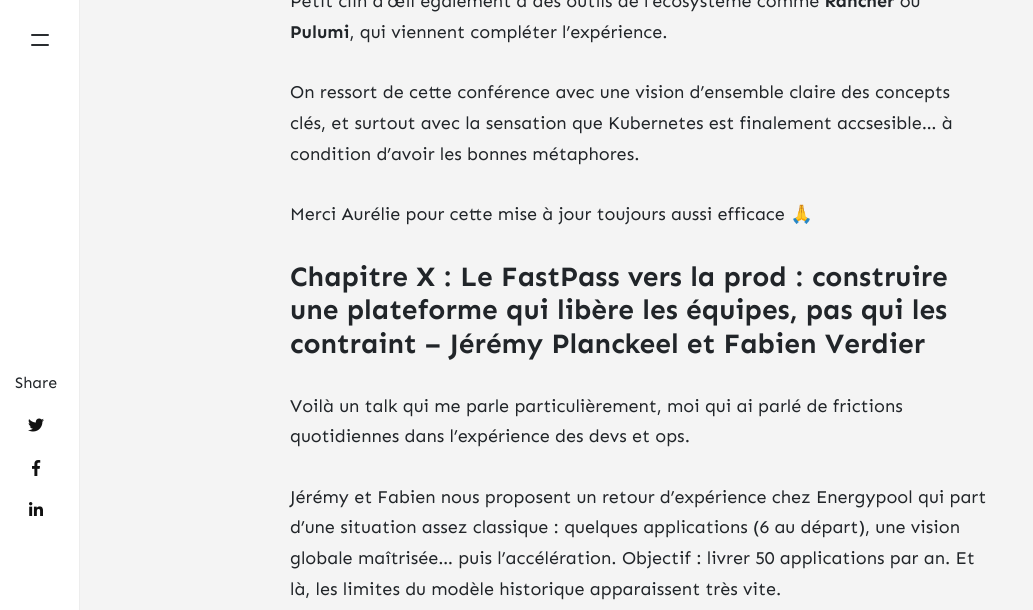
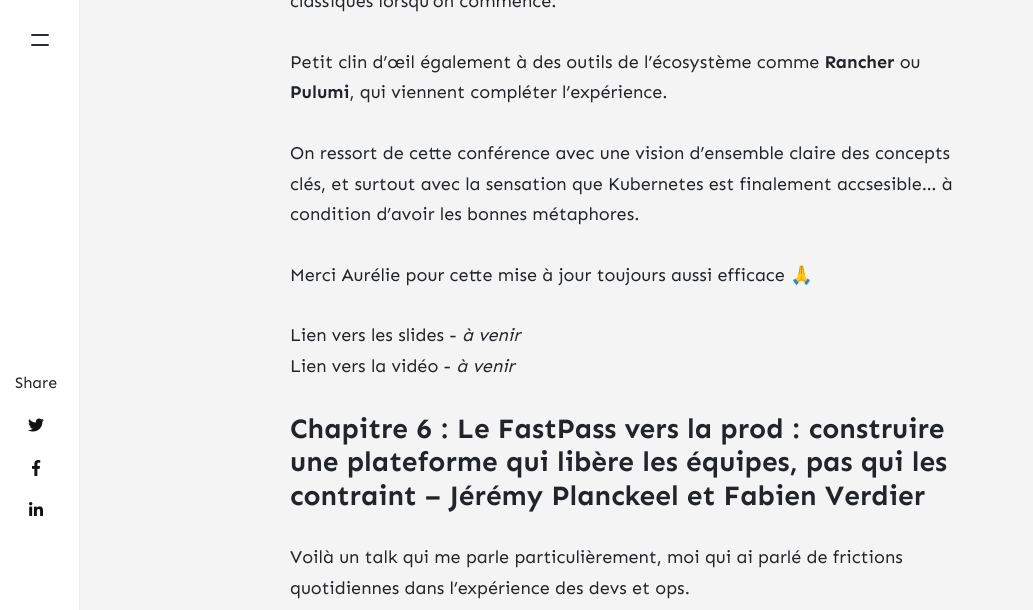
Before and after one commit to klaukf/blog, a Jekyll site: the page built from _posts/2026-04-17-Retour-sur-MiXiT-2026.md, in a window 1280 px wide and 900 px high, scrolled down 15173 px, cut to the strip 0-610 px from the top of the window. Shown: the whole strip, without its empty margins (0-1033 px from the left). Built offline with Jekyll 4.4.1, drawn with Linux system fonts in a browser that asks for light colours; nearby versions of some CDN libraries; comment, search, counter and statistics services are not loaded; some of the changed text lies outside the part shown.

Commit message:
CorrectionsLiens (#57)

```diff
--- a/_posts/2026-04-17-Retour-sur-MiXiT-2026.md
+++ b/_posts/2026-04-17-Retour-sur-MiXiT-2026.md
@@ -214,9 +213,11 @@ Un sujet qui dépasse largement le jeu vidéo : il s’agit d’ouvrir les imagi
 Une keynote qui pousse à regarder autrement les personnages que l’on incarne… et ceux que l’on ne voit pas encore.
 
 
+Lien vers les slides - *à venir*
+Lien vers la vidéo - *à venir*
 
 
-### Chapitre X : Comprendre Kubernetes de manière visuelle – Aurélie Vache
+### Chapitre 5 : Comprendre Kubernetes de manière visuelle – Aurélie Vache
 
 Quand on parle de Kubernetes, il y a souvent deux réactions : soit on hoche la tête d’un air entendu (oui oui bien sûr, les pods, les nodes, tout ça…), soit on ressent une légère crispation intérieure à l’idée d’essayer de comprendre comment tout cela fonctionne réellement.
 
@@ -266,10 +267,11 @@ On ressort de cette conférence avec une vision d’ensemble claire des concepts
 Merci Aurélie pour cette mise à jour toujours aussi efficace 🙏
 
 
+Lien vers les slides - *à venir*
+Lien vers la vidéo - *à venir*
 
 
-
-### Chapitre X : Le FastPass vers la prod : construire une plateforme qui libère les équipes, pas qui les contraint – Jérémy Planckeel et Fabien Verdier
+### Chapitre 6 : Le FastPass vers la prod : construire une plateforme qui libère les équipes, pas qui les contraint – Jérémy Planckeel et Fabien Verdier
 
 Voilà un talk qui me parle particulièrement, moi qui ai parlé de frictions quotidiennes dans l'expérience des devs et ops.
 
@@ -337,8 +339,11 @@ Et finalement, la question clé reste simple :
 est-ce que votre plateforme accélère vos équipes… ou est-ce qu’elle les ralentit ?
 
 
+Lien vers les slides - *à venir*
+Lien vers la vidéo - *à venir*
 
-### Chapitre X : L’indépendance des médias… indés – David Dufresne
+
+### Chapitre 7 : L’indépendance des médias… indés – David Dufresne
 
 Comment résumer une keynote pour laquelle on n’a quasiment pas pris de notes ? Peut-être parce que, justement, il fallait surtout écouter. Ou plutôt accepter de se laisser emmener dans un récit qui ne suivait pas vraiment le chemin attendu d’une keynote “classique”.
 
@@ -389,9 +394,11 @@ Pas de call-to-action tonitruant pour conclure, mais plutôt une sensation diffu
 Et peut-être que “mettre un peu de trouble” est finalement une condition nécessaire pour éviter que tout ne devienne trop prévisible.
 
 
+Lien vers les slides - *à venir*
+Lien vers la vidéo - *à venir*
 
 
-### Chapitre X : Wikipédia a 25 ans : de l’utopie numérique au pilier du savoir commun – Rémy Gerbet
+### Chapitre 8 : Wikipédia a 25 ans : de l’utopie numérique au pilier du savoir commun – Rémy Gerbet
 
 Deuxième journée, keynote d’ouverture. Le genre de moment où l’on se pose encore avec son café à la main, l’esprit un peu embué par les échanges de la veille, mais déjà prêt à replonger. Et quel meilleur sujet pour démarrer que Wikipédia ? Un objet du quotidien tellement banal… qu’on en oublierait presque à quel point il est extraordinaire.
 
@@ -447,8 +454,11 @@ Et peut-être que la meilleure façon de remercier Wikipédia… c’est encore
 ![Rémy et les 25 ans de Wikipédia]({{ site.url }}{{ site.baseurl }}/assets/images/MIX26/RemyWikipedia.png)
 
 
+Lien vers les slides - *à venir*
+Lien vers la vidéo - *à venir*
 
-## Chapitre X : Il était une fois le code : du Clean Code au Narrative Code – Sandrine Banas
+
+## Chapitre 9 : Il était une fois le code : du Clean Code au Narrative Code – Sandrine Banas
 
 Petite joie personnelle en arrivant à cette conférence : Sandrine Banas est une collègue CGI ! Et comme souvent dans ce genre d’événement, on se dit qu’on va assister à une présentation technique… pour finalement en ressortir avec une réflexion presque philosophique sur notre manière d’écrire du code.
 
@@ -550,8 +560,11 @@ Et finalement… quoi de plus humain que de raconter des histoires ?
 *(Sandrine a également écrit un livre sur le sujet — je note de creuser !)*
 
 
+Lien vers les slides - *à venir*
+Lien vers la vidéo - *à venir*
 
-### Chapitre X : Le futur du développeur : IA, compétences et obsolescence ? – Estéban Soubiran & Julie Mouveroux
+
+### Chapitre 10 : Le futur du développeur : IA, compétences et obsolescence ? – Estéban Soubiran & Julie Mouveroux
 
 Salle comble. Littéralement.
 Le genre de salle où l’on sent immédiatement que le sujet touche quelque chose de profond. Peut-être même un peu sensible.
@@ -634,9 +647,11 @@ Elle invite plutôt à se demander : quelle part de notre métier voulons-nous d
 Merci Estéban et merci Julie de loin 🙏
 
 
+Lien vers les slides - *à venir*
+Lien vers la vidéo - *à venir*
 
 
-### Chapitre X : Déployer souvent, stresser moins : feature flags en prod critique – Marion Chineaud et Elise Souvannavong
+### Chapitre 11 : Déployer souvent, stresser moins : feature flags en prod critique – Marion Chineaud et Elise Souvannavong
 
 On a tous déjà fait ça : attendre que “tout soit prêt” avant de merger.
 Un peu comme attendre d’avoir écrit tout un chapitre avant d’oser relire la première phrase… sauf que côté code, plus on attend, plus on accumule du risque.
@@ -760,9 +775,11 @@ Sinon, on remplace le stress du merge… par le stress du cleanup.
 Un grand merci à Marion et Elise pour ce talk très concret, directement applicable, et qui donne envie de revoir sa stratégie de livraison dès lundi matin 🙏
 
 
+Lien vers les slides - *à venir*
+Lien vers la vidéo - *à venir*
 
 
-## Chapitre X : Pas de managers, pas de réunions, pas de problèmes ? – Sofia Lescano Carroll
+## Chapitre 12 : Pas de managers, pas de réunions, pas de problèmes ? – Sofia Lescano Carroll
 
 On a toutes et tous connu ces journées hachées menu : des réunions qui s’enchaînent, parfois utiles, parfois beaucoup moins… avec cette impression persistante de ne pas avoir eu une minute pour réellement avancer.
 
@@ -844,7 +861,11 @@ Finalement, pas de managers, pas de réunions, pas de problèmes ?
 Probablement pas. Mais peut-être moins… et surtout autrement.
 
 
-### Chapitre : place à Mixteen
+Lien vers les slides - *à venir*
+Lien vers la vidéo - *à venir*
+
+
+### Chapitre 13 : place à Mixteen
 
 Dernier temps fort de cette seconde journée pour moi, car le train vers Tours m'attend...
 
@@ -886,5 +907,7 @@ PS : J’ai peut-être fait des fautes, écrit des bêtises => je vous invite à
 
 
 ![Soirée à l'hôtel de ville de Lyon]({{ site.url }}{{ site.baseurl }}/assets/images/MIX26/HotelVilleLyon.png)
+
 ![Ambre, Stef et Fanny après une première journée de conférence intense]({{ site.url }}{{ site.baseurl }}/assets/images/MIX26/AmbreStefFan.png)
+
 ![Thierry et Fanny à la soirée Mixit]({{ site.url }}{{ site.baseurl }}/assets/images/MIX26/FanTi.png)
```
Also changed, not shown: other parts of _posts/2026-04-17-Retour-sur-MiXiT-2026.md (+5 -6 lines), 2 other files.
